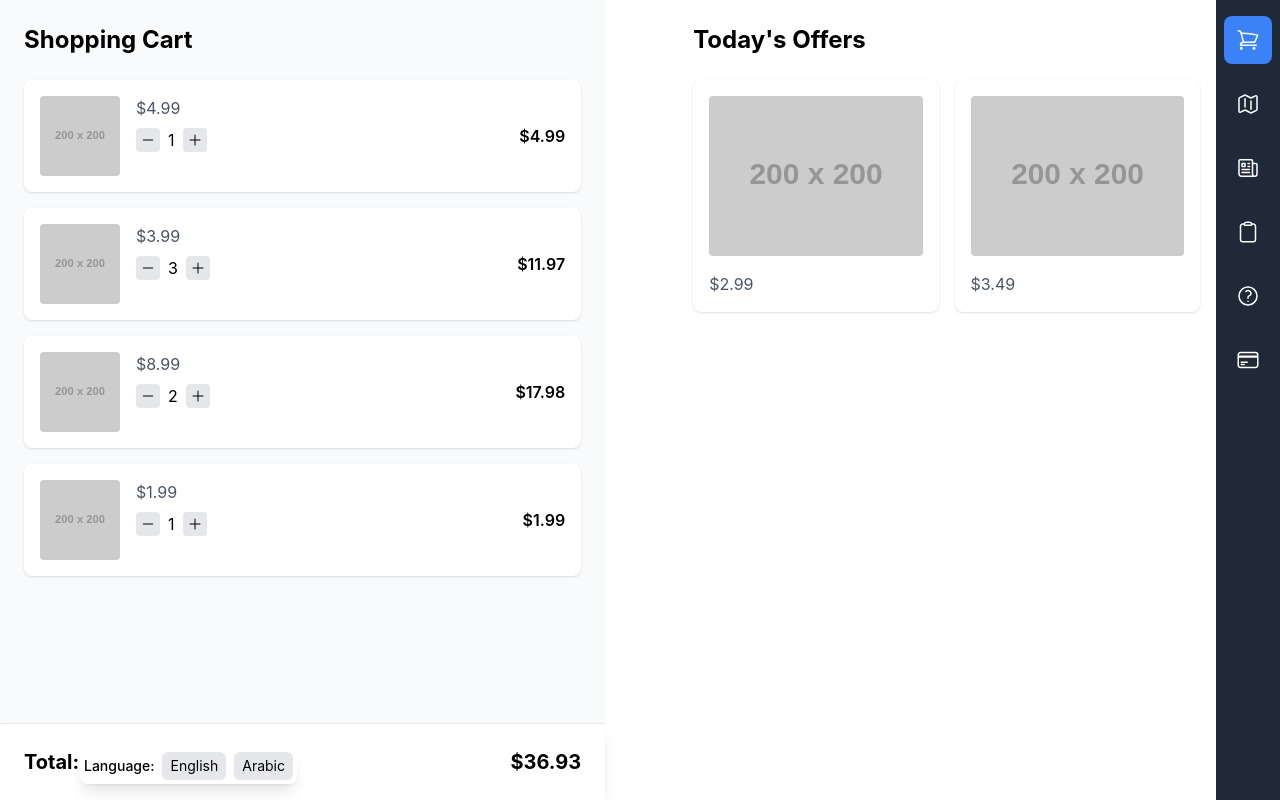
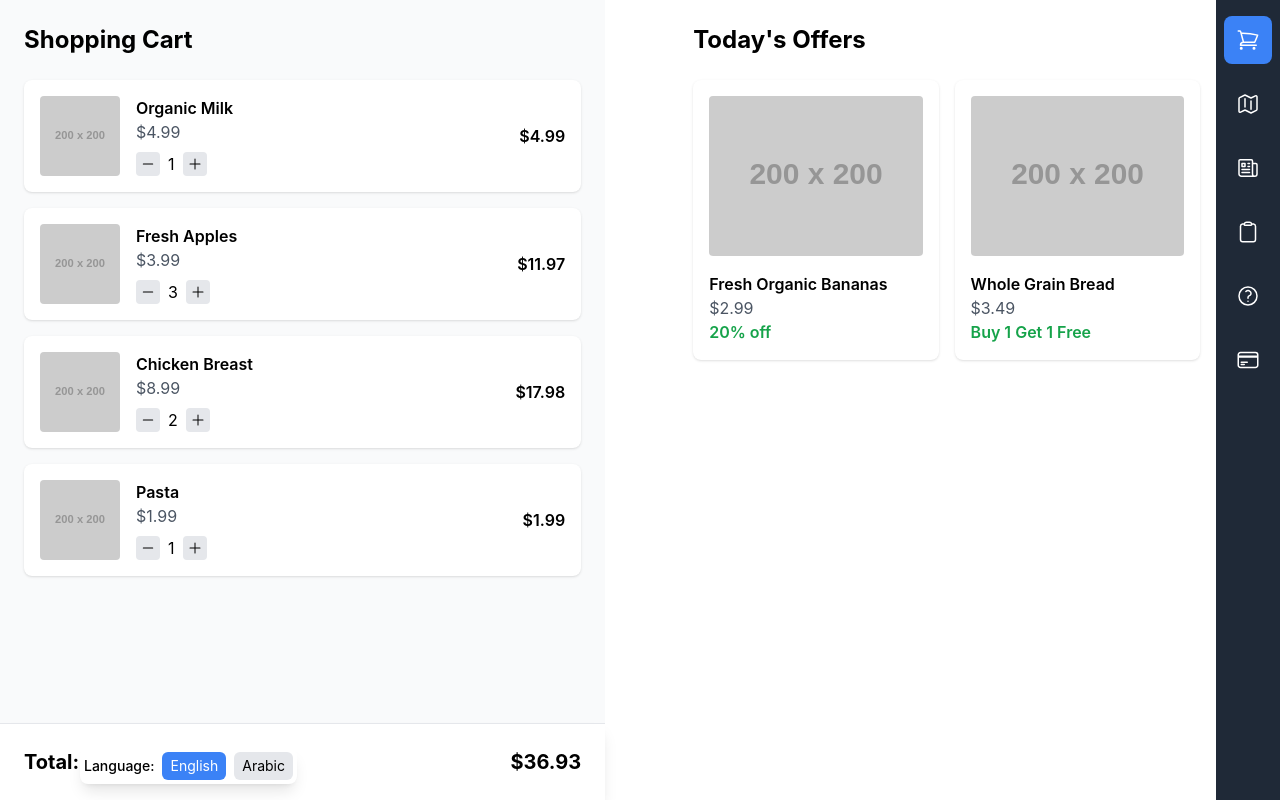
Before and after one commit to Smart-Cart-System/screen-frontend, a React (Vite) app: page / in a window 1280 px wide. Built offline with nearby package versions, Linux system fonts and the light colour scheme.

Commit message:
Set default language to English and ensure initial direction is configured

```diff
--- a/src/components/LanguageSwitcher/LanguageSwitcher.tsx
+++ b/src/components/LanguageSwitcher/LanguageSwitcher.tsx
@@ -1,9 +1,16 @@
-import React from 'react';
+import React, { useEffect } from 'react';
 import { useTranslation } from 'react-i18next';
 
 const LanguageSwitcher: React.FC = () => {
   const { t, i18n } = useTranslation();
   const currentLanguage = i18n.language;
+
+  useEffect(() => {
+    // Ensure English is set on component mount if no language is selected
+    if (!currentLanguage || currentLanguage === 'undefined') {
+      changeLanguage('en');
+    }
+  }, []);
 
   const changeLanguage = (lng: string) => {
     i18n.changeLanguage(lng);
--- a/src/i18n/i18n.ts
+++ b/src/i18n/i18n.ts
@@ -24,6 +24,7 @@ i18n
   // init i18next
   .init({
     resources,
+    lng: 'en', // Set default language to English
     fallbackLng: 'en',
     debug: true,
     interpolation: {
@@ -31,4 +32,8 @@ i18n
     }
   });
 
+// Ensure the initial direction is set
+document.documentElement.dir = i18n.dir();
+document.documentElement.lang = i18n.language;
+
 export default i18n;
```
